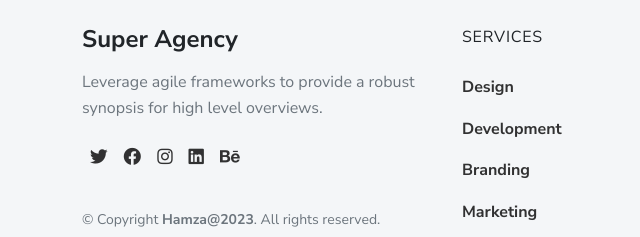
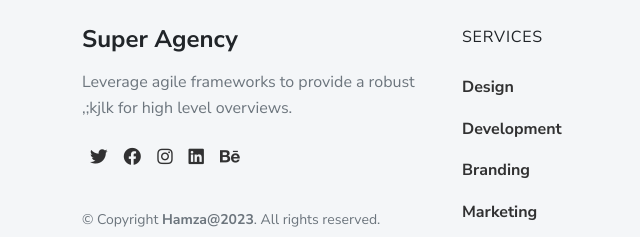
Before and after one commit to 20771/LabPhaseValidationProject, a plain HTML site: page index.html in a window 1280 px wide. Shown: the part 7845-8082 px from the top of the page, 0-640 px from the left. Drawn offline with Linux system fonts and the light colour scheme.

Commit message:
"change"

```diff
--- a/index.html
+++ b/index.html
@@ -537,7 +537,7 @@
       <div class="col-lg-4 col-md-12 mb-3">
         <div class="mb-3">
           <div class="h4">Super Agency</div>
-          <p class="text-muted">Leverage agile frameworks to provide a robust synopsis for high level overviews.</p>
+          <p class="text-muted">Leverage agile frameworks to provide a robust ,;kjlk for high level overviews.</p>
           <div class="social-nav">
             <nav role="navigation">
               <ul class="nav text-light">
```
